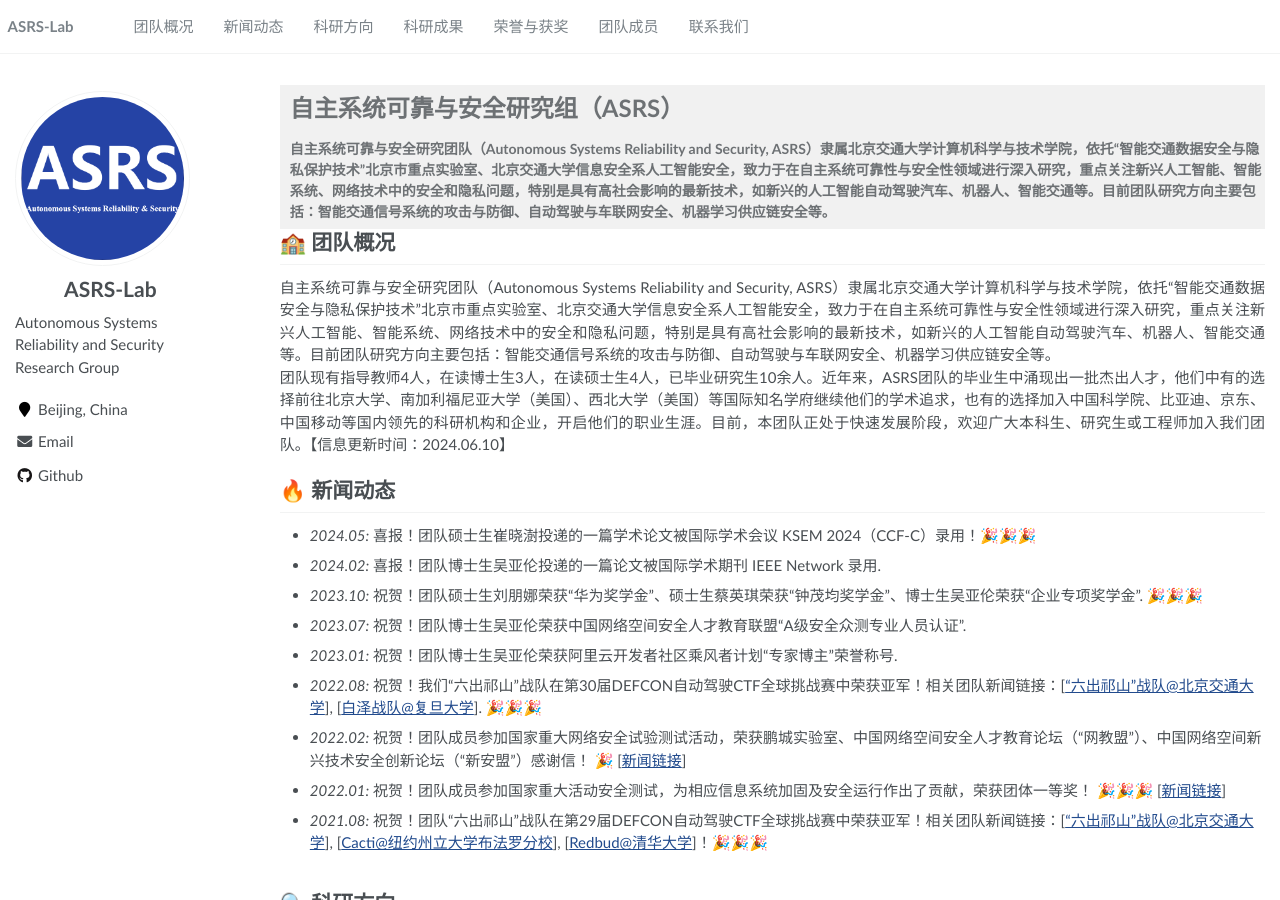
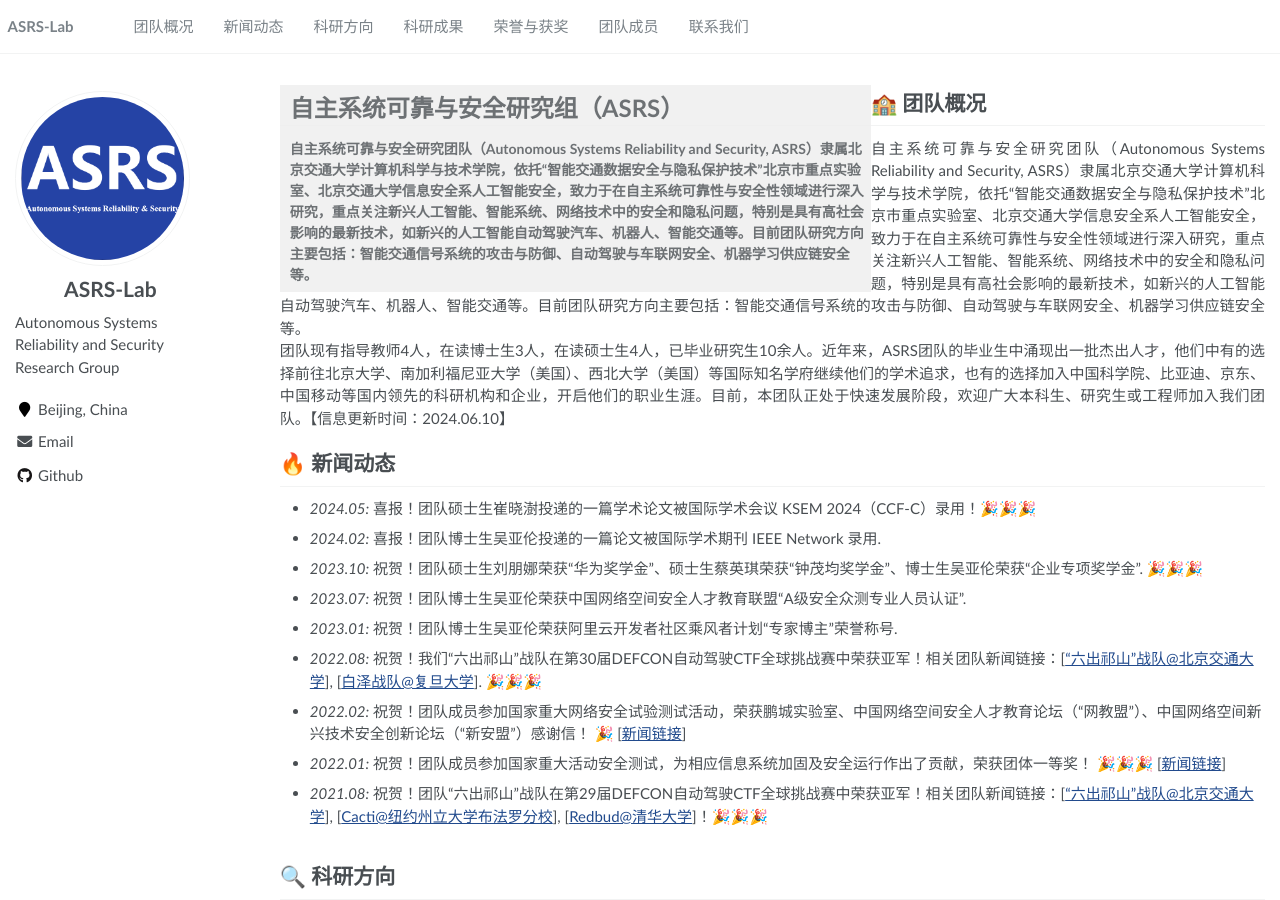
Before and after one commit to ASRS-Lab/ASRS-Lab.github.io, a Jekyll site: the page built from _pages/about.md, in a window 1280 px wide and 900 px high. Built offline with Jekyll 4.4.1, drawn with Linux system fonts in a browser that asks for light colours.

Commit message:
测试背景图片透明图层,fix bugs

```diff
--- a/_pages/about.md
+++ b/_pages/about.md
@@ -18,7 +18,7 @@ redirect_from:
 <!--<img src='/images/ASRS-Members.jpg' width="800px">-->
 
 <div style="background-image: url('images/background.png');">
-  <div style="width=60%;background-color:#eeeeee;opacity:0.8;margin-top:16px;padding-left:10px;float:left;">
+  <div style="width:60%;background-color:#eeeeee;opacity:0.8;margin-top:16px;padding-left:10px;float:left;">
   <p style="font-size:24px;font-weight:bold;margin-top:5px;">自主系统可靠与安全研究组（ASRS）</p>
   <p style="font-size:14px;font-weight:bold;">
   自主系统可靠与安全研究团队（Autonomous Systems Reliability and Security, ASRS）隶属北京交通大学计算机科学与技术学院，依托“智能交通数据安全与隐私保护技术”北京市重点实验室、北京交通大学信息安全系人工智能安全，致力于在自主系统可靠性与安全性领域进行深入研究，重点关注新兴人工智能、智能系统、网络技术中的安全和隐私问题，特别是具有高社会影响的最新技术，如新兴的人工智能自动驾驶汽车、机器人、智能交通等。目前团队研究方向主要包括：智能交通信号系统的攻击与防御、自动驾驶与车联网安全、机器学习供应链安全等。
```
